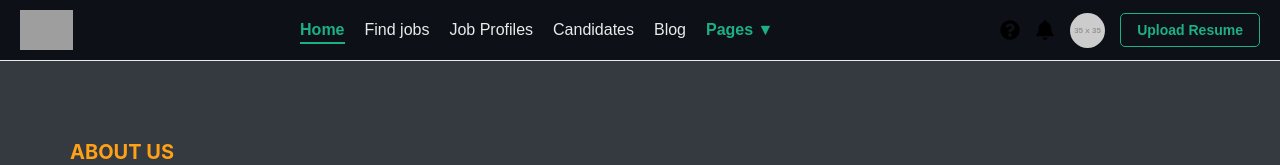
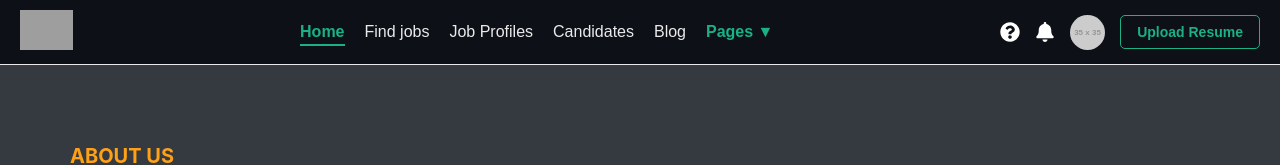
Before and after one commit to Ramkishore045/Job-finder, a React (Create React App) app: page / in a window 1280 px wide. Shown: the top 165 px of the page. Built offline with nearby package versions, Linux system fonts and the light colour scheme; grey boxes are pictures that could not be loaded; the HTML template or start-up script is replaced by a standard one.

Commit message:
Css Changes

```diff
--- a/src/components/Header/Header.js
+++ b/src/components/Header/Header.js
@@ -1,5 +1,5 @@
 import React, { useState } from "react";
-import { NavLink } from "react-router-dom";
+import { NavLink ,Link } from "react-router-dom";
 import { FaBell, FaQuestionCircle } from "react-icons/fa";
 import Breadcrumb from "./Breadcrumb";
 import "./Header.css";
@@ -16,10 +16,12 @@ function Header() {
 
       <div className="header-container">
 
-        <img
-          src="https://ahimay.com/images/Newahimaylogowhite1.png"
-          alt="Logo"
-        />
+      <Link to="/">
+      <img
+        src="https://ahimay.com/images/Newahimaylogowhite1.png"
+        alt="Logo"
+      />
+    </Link>
 
 
         <nav className="primary-nav">
@@ -66,8 +68,8 @@ function Header() {
 
 
         <div className="header-actions">
-          <FaQuestionCircle size={20} color="#000" />
-          <FaBell size={20} color="#000" />
+          <FaQuestionCircle size={20} color="#fff" />
+          <FaBell size={20} color="#fff" />
           <img
             src="https://via.placeholder.com/35"
             alt="Profile"
```
